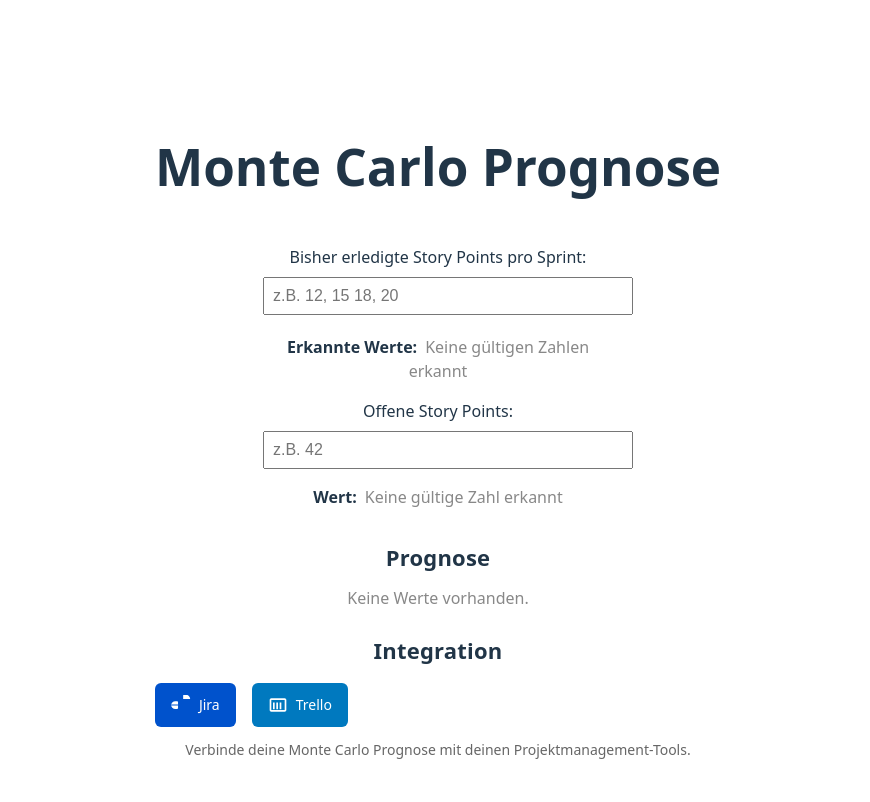
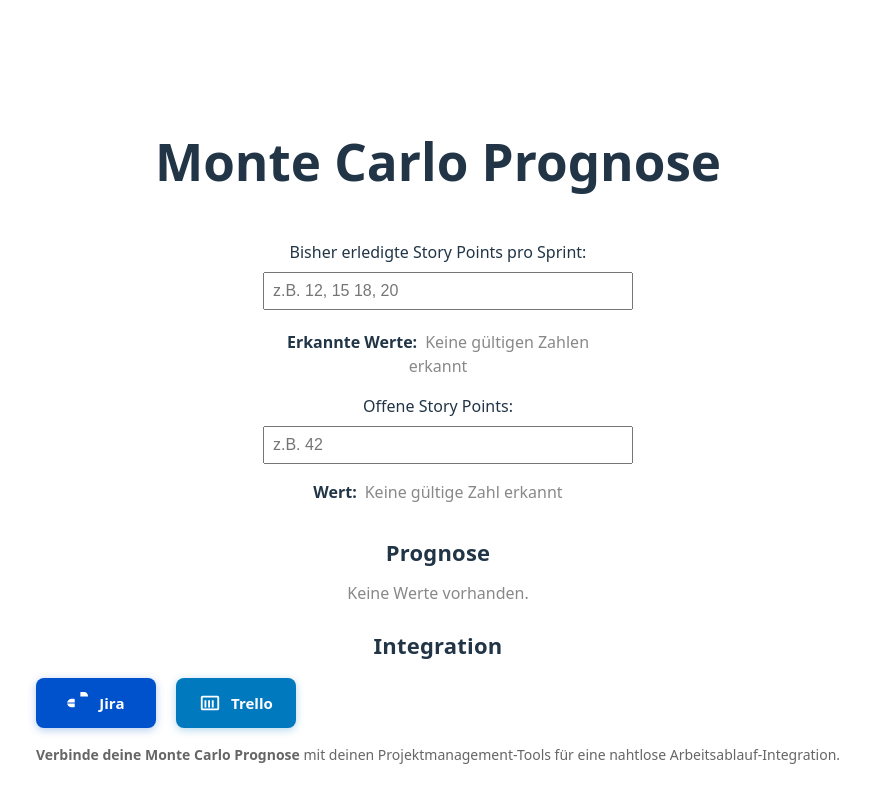
Before and after one commit to rostigerloeffel/monte-carlo, a React (Vite) app: page / in a window 1280 px wide. Shown: the top 802 px of the page, without its empty margins (202-1072 px from the left). Built offline with nearby package versions, Linux system fonts and the light colour scheme.

Commit message:
style: improve button visibility with shadows, hover effects and better styling

```diff
--- a/src/components/IntegrationSection.tsx
+++ b/src/components/IntegrationSection.tsx
@@ -14,31 +14,38 @@ const IntegrationSection: React.FC = () => {
   return (
     <div style={{ width: '100%', maxWidth: 900, marginTop: 24 }}>
       <h2 style={{ margin: '0 0 16px 0', fontSize: 22, fontWeight: 600, letterSpacing: 0.2 }}>Integration</h2>
-      <div style={{ display: 'flex', gap: 16, alignItems: 'center' }}>
+      <div style={{ display: 'flex', gap: 20, alignItems: 'center', flexWrap: 'wrap' }}>
         <button
           onClick={handleJiraClick}
           style={{
             display: 'flex',
             alignItems: 'center',
-            gap: 8,
-            padding: '12px 16px',
+            gap: 10,
+            padding: '14px 20px',
             backgroundColor: '#0052CC',
             color: 'white',
             border: 'none',
-            borderRadius: 6,
+            borderRadius: 8,
             cursor: 'pointer',
-            fontSize: 14,
-            fontWeight: 500,
-            transition: 'background-color 0.2s'
+            fontSize: 15,
+            fontWeight: 600,
+            boxShadow: '0 2px 8px rgba(0, 82, 204, 0.3)',
+            transition: 'all 0.2s ease',
+            minWidth: '120px',
+            justifyContent: 'center'
           }}
           onMouseEnter={(e) => {
             e.currentTarget.style.backgroundColor = '#0047B3';
+            e.currentTarget.style.boxShadow = '0 4px 12px rgba(0, 82, 204, 0.4)';
+            e.currentTarget.style.transform = 'translateY(-2px)';
           }}
           onMouseLeave={(e) => {
             e.currentTarget.style.backgroundColor = '#0052CC';
+            e.currentTarget.style.boxShadow = '0 2px 8px rgba(0, 82, 204, 0.3)';
+            e.currentTarget.style.transform = 'translateY(0)';
           }}
         >
-          <svg width="20" height="20" viewBox="0 0 24 24" fill="currentColor">
+          <svg width="22" height="22" viewBox="0 0 24 24" fill="currentColor">
             <path d="M11.571 11.513H0a5.218 5.218 0 0 0 5.232 5.215h2.13c.6 0 1.087-.489 1.087-1.089v-4.126zM23.017 4.851a5.215 5.215 0 0 0-5.215-5.214h-2.13c-.6 0-1.087.489-1.087 1.089v4.126h8.432zM11.571 23.017H0a5.215 5.215 0 0 1-5.215-5.215h2.13c.6 0 1.087.489 1.087 1.089v4.126zM23.017 12.571H0a5.215 5.215 0 0 1 5.215-5.215h2.13c.6 0 1.087.489 1.087 1.089v4.126z"/>
           </svg>
           Jira
@@ -49,34 +56,41 @@ const IntegrationSection: React.FC = () => {
           style={{
             display: 'flex',
             alignItems: 'center',
-            gap: 8,
-            padding: '12px 16px',
+            gap: 10,
+            padding: '14px 20px',
             backgroundColor: '#0079BF',
             color: 'white',
             border: 'none',
-            borderRadius: 6,
+            borderRadius: 8,
             cursor: 'pointer',
-            fontSize: 14,
-            fontWeight: 500,
-            transition: 'background-color 0.2s'
+            fontSize: 15,
+            fontWeight: 600,
+            boxShadow: '0 2px 8px rgba(0, 121, 191, 0.3)',
+            transition: 'all 0.2s ease',
+            minWidth: '120px',
+            justifyContent: 'center'
           }}
           onMouseEnter={(e) => {
             e.currentTarget.style.backgroundColor = '#0066A3';
+            e.currentTarget.style.boxShadow = '0 4px 12px rgba(0, 121, 191, 0.4)';
+            e.currentTarget.style.transform = 'translateY(-2px)';
           }}
           onMouseLeave={(e) => {
             e.currentTarget.style.backgroundColor = '#0079BF';
+            e.currentTarget.style.boxShadow = '0 2px 8px rgba(0, 121, 191, 0.3)';
+            e.currentTarget.style.transform = 'translateY(0)';
           }}
         >
-          <svg width="20" height="20" viewBox="0 0 24 24" fill="currentColor">
+          <svg width="22" height="22" viewBox="0 0 24 24" fill="currentColor">
             <path d="M6 9h2v8H6V9zm4 0h2v8h-2V9zm4 0h2v8h-2V9z"/>
             <path d="M20 4H4c-1.1 0-2 .9-2 2v12c0 1.1.9 2 2 2h16c1.1 0 2-.9 2-2V6c0-1.1-.9-2-2-2zm0 14H4V6h16v12z"/>
           </svg>
           Trello
         </button>
       </div>
-      <div style={{ marginTop: 12, fontSize: 14, color: '#666' }}>
+      <div style={{ marginTop: 16, fontSize: 14, color: '#666', lineHeight: 1.5 }}>
         <p style={{ margin: 0 }}>
-          Verbinde deine Monte Carlo Prognose mit deinen Projektmanagement-Tools.
+          <strong>Verbinde deine Monte Carlo Prognose</strong> mit deinen Projektmanagement-Tools für eine nahtlose Arbeitsablauf-Integration.
         </p>
       </div>
     </div>
```
